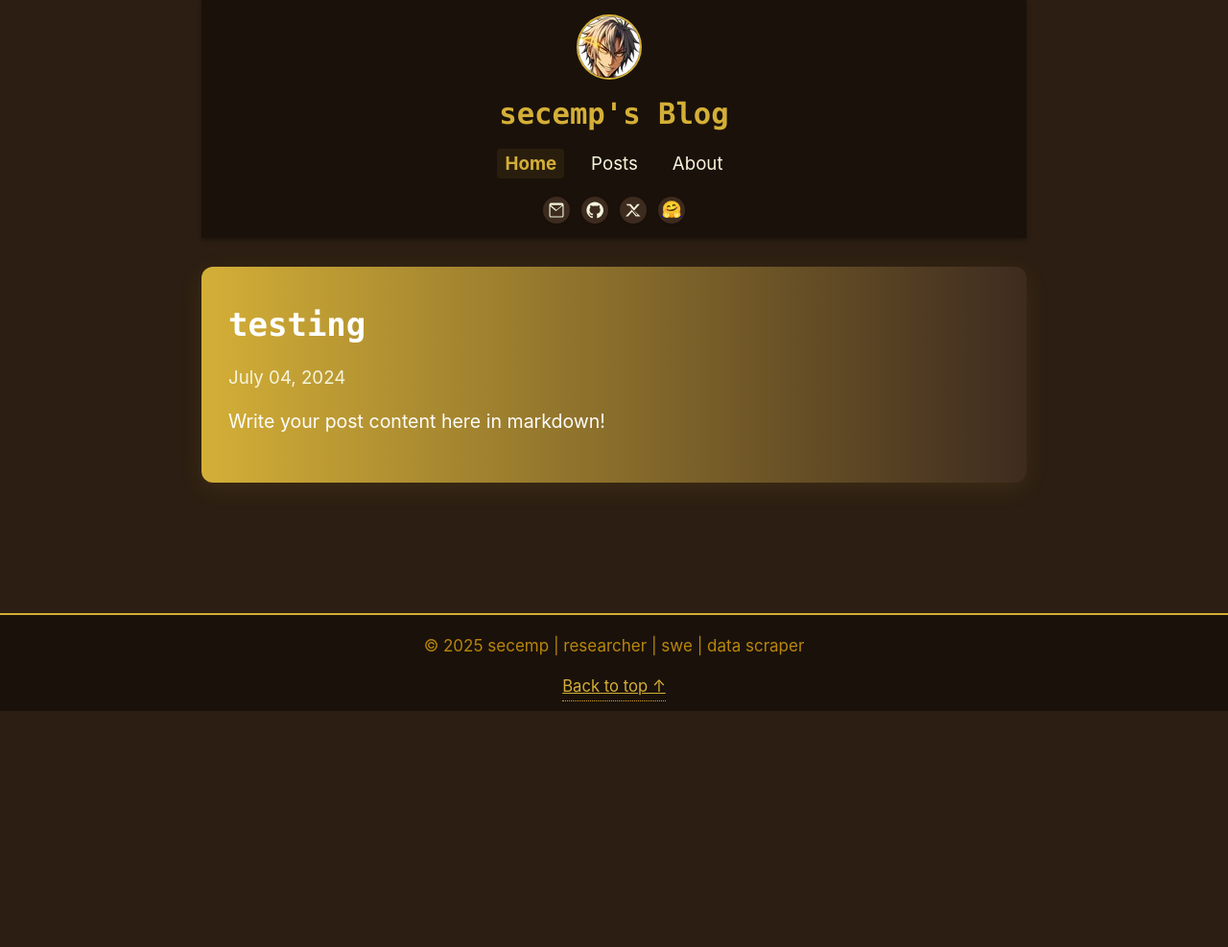
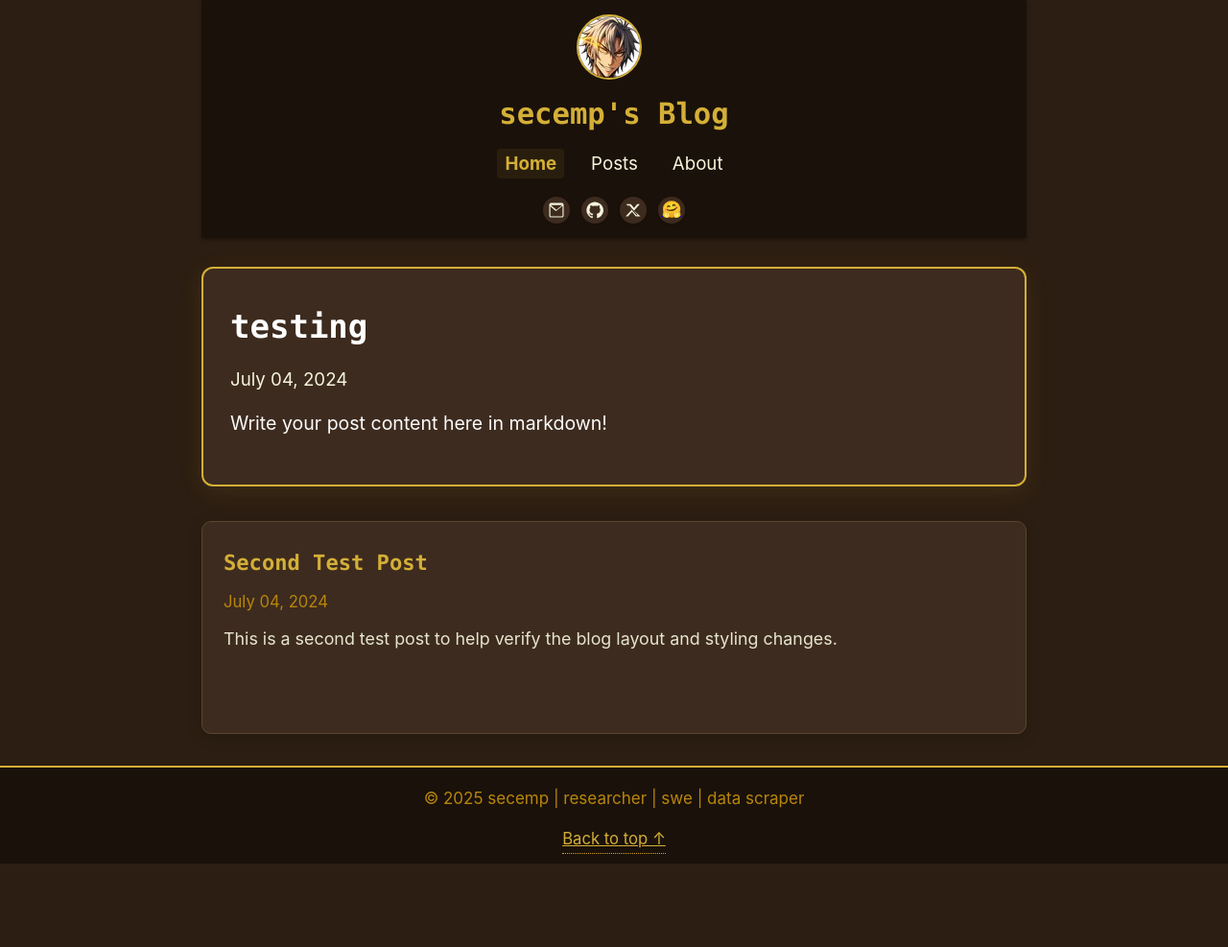
Before and after one commit to secemp9/secemp9.github.io, a Jekyll site: the page built from index.md, in a window 1280 px wide. Shown: the whole page at 96% size. Built offline with Jekyll 4.4.1, drawn with Linux system fonts in a browser that asks for light colours; nearby versions of some CDN libraries; a style sheet for code colours, icons or effects is not loaded; before the commit the page ends 900 px from its top, so only the background shows below that.

Commit message:
Fix: add layout to second post, update post date and filename, and adjust featured post styling

```diff
--- /dev/null
+++ b/_posts/2024-07-04-second-test.md
@@ -0,0 +1,10 @@
+---
+layout: post
+title: "Second Test Post"
+date: 2024-07-04 10:00:00 +0000
+---
+
+This is a second test post to help verify the blog layout and styling changes.
+
+- This post is for testing the featured and regular post appearance.
+- You can edit or remove it as needed.
--- a/assets/css/style.css
+++ b/assets/css/style.css
@@ -316,7 +316,7 @@ footer {
 
 /* Featured post */
 .featured-post {
-    background: linear-gradient(90deg, var(--primary-color) 0%, var(--card-bg) 100%);
+    background: var(--card-bg);
     color: #fff;
     border-radius: 12px;
     box-shadow: 0 6px 24px rgba(212,175,55,0.10);
@@ -326,6 +326,7 @@ footer {
     flex-direction: column;
     align-items: flex-start;
     animation: fadein 0.8s;
+    border: 2.5px solid var(--primary-color);
 }
 .featured-post .card-title {
     color: #fff;
```
